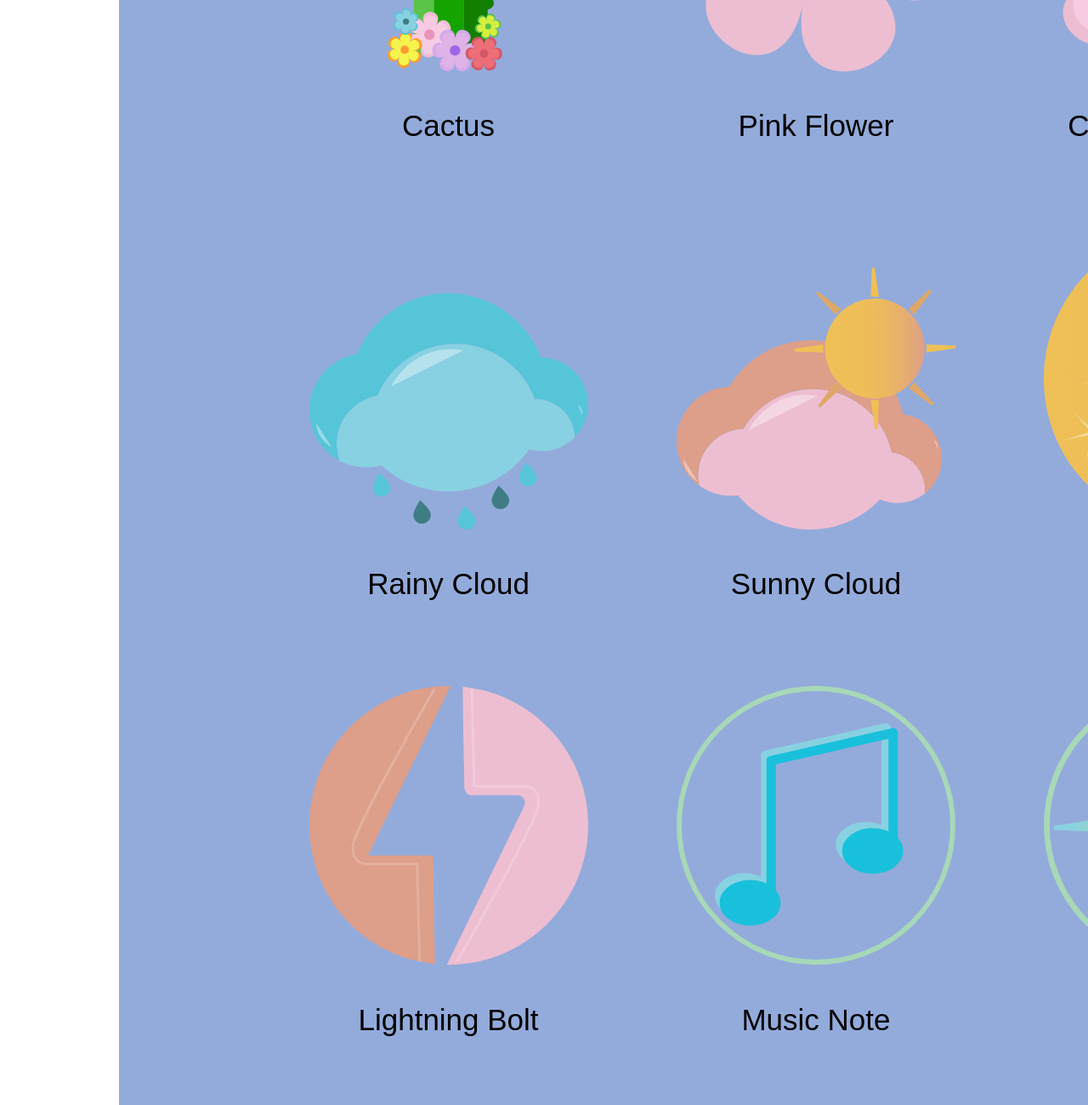
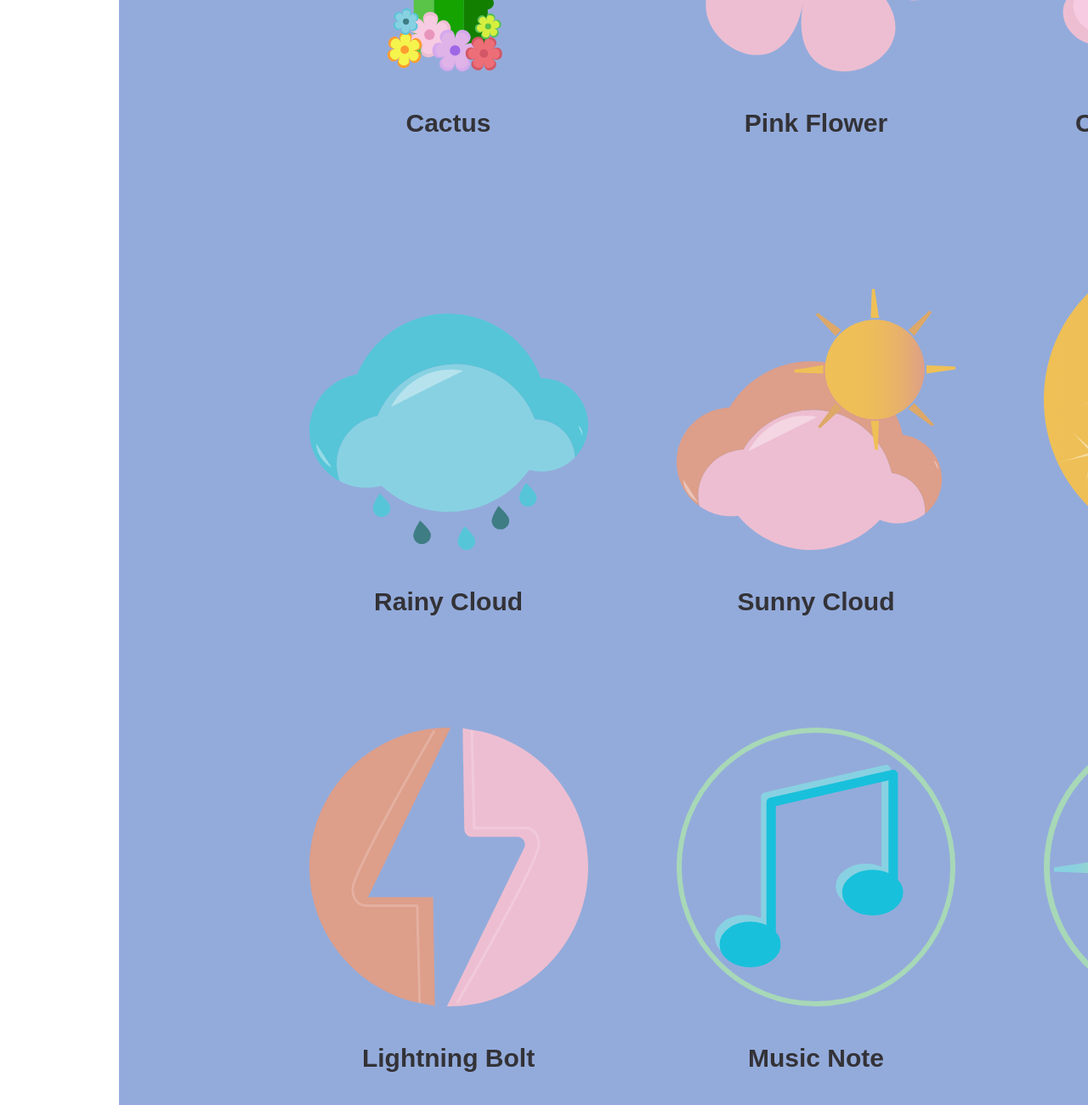
Before and after one commit to callidora-idsardi/idsardi_c_icon_HW, a plain HTML site: page index.html in a window 1280 px wide. Shown: the part 880-2180 px from the top of the page at 85% size. Drawn offline with Linux system fonts and the light colour scheme.

Commit message:
final fixes

```diff
--- a/css/main.css
+++ b/css/main.css
@@ -35,17 +35,12 @@ body {
 }
 
 #main-header h3 {
-    font-family: Arial, Helvetica, sans-serif;
     font-weight: 100;
     letter-spacing: 5px;
     font-size: 50px;
     text-align: end;
     margin-top: 0;
 
-}
-
-#main-con h3 {
-    font-size: 30px;
 }
 
 .main-nav {
@@ -73,8 +68,6 @@ body {
 .main-nav ul li {
     display: inline;
     margin-right: 50px;
-
-
 
 }
 
@@ -107,6 +100,10 @@ body {
     font-size: 50px;
 }
 
+#icon-set h3 {
+    font-size: 30px;
+}
+
 
 .icons {
     display: inline-block;
@@ -119,9 +116,9 @@ body {
 .icons a {
     display: block;
     margin-top: 40px;
-    font-size: 35px;
+    font-size: 40px;
     text-decoration: none;
-    color: #000000;
+    color: #333237;
 
 }
 
--- a/index.html
+++ b/index.html
@@ -42,42 +42,42 @@
 
              <section class="icons">
               <img id="coolCactus" class="svgTransform" src="imgs/icon_market_cactus_icon.svg" alt="Green cactus with multi-colored flowers">
-              <a href="#">Cactus</a>
+              <a href="#"><h3>Cactus</h3></a>
              </section>
 
              <section class="icons">
                <img id="coolPinkFlower" class="svgTransform" src="imgs/icon_market_flower_icon.svg" alt="Pink flower">
-               <a href="#">Pink Flower</a>
+               <a href="#"><h3>Pink Flower</h3></a>
              </section>
 
              <section class="icons">
                <img id="coolColourfulFlowers" class="svgTransform" src="imgs/icon_market_flowers_icon.svg" alt="Pink, green and blue flowers">
-               <a href="#">Colourful Flowers</a>
+               <a href="#"><h3>Colourful Flowers</h3></a>
              </section>
 
              <section class="icons">
                <img id="coolRainyCloud" class="svgTransform" src="imgs/icon_market_cloudy_icon.svg" alt="Blue rain cloud">
-               <a href="#">Rainy Cloud</a>
+               <a href="#"><h3>Rainy Cloud</h3></a>
              </section>
 
              <section class="icons">
                <img id="coolSunnyCloud" class="svgTransform" src="imgs/icon_market_sunny_cloud_icon.svg" alt="Pink cloud with sunshine">
-               <a href="#">Sunny Cloud</a>
+               <a href="#"><h3>Sunny Cloud</h3></a>
              </section>
 
              <section class="icons">
                <img id="coolStarryMoon" class="svgTransform" src="imgs/icon_market_moon_icon.svg" alt="Yellow half moon with blue stars">
-               <a href="#">Starry Moon</a>
+               <a href="#"><h3>Starry Moon</h3></a>
              </section>
 
              <section class="icons">
                <img id="coolLightningBolt" class="svgTransform" src="imgs/icon_market_lightning_icon.svg" alt="Pink lightning bolt">
-               <a href="#">Lightning Bolt</a>
+               <a href="#"><h3>Lightning Bolt</h3></a>
              </section>
 
              <section class="icons">
                <img id="coolMusicNote" class="svgTransform" src="imgs/icon_market_music_note_icon.svg" alt="Blue music note inside of green circle">
-               <a href="#">Music Note</a>
+               <a href="#"><h3>Music Note</h3></a>
              </section>
 
              <!--Sunshine Inline Icon Start-->
@@ -173,13 +173,13 @@
               <polygon class="cls-3" points="276.99 57.46 273.21 53.68 232.26 91.58 243.42 102.74 276.99 57.46"/>
               <polygon class="cls-13" points="167.11 12.27 161.77 12.27 159.6 68.03 175.4 68.03 167.11 12.27"/>
              </svg>
-             <a href="#">Sunny Blues</a>
+             <a href="#"><h3>Sunny Blues</h3></a>
              </section>
              <!--Sunshine Inline Icon End-->
 
              <section class="icons">
                <img id="coolFunkyTree" class="svgTransform" src="imgs/icon_market_tree_icon.svg" alt="Green striped tree">
-               <a href="#">Funky Tree</a>
+               <a href="#"><h3>Funky Tree</h3></a>
              </section>
             </section>
          </main>
```
Also changed, not shown: 1 other file.
